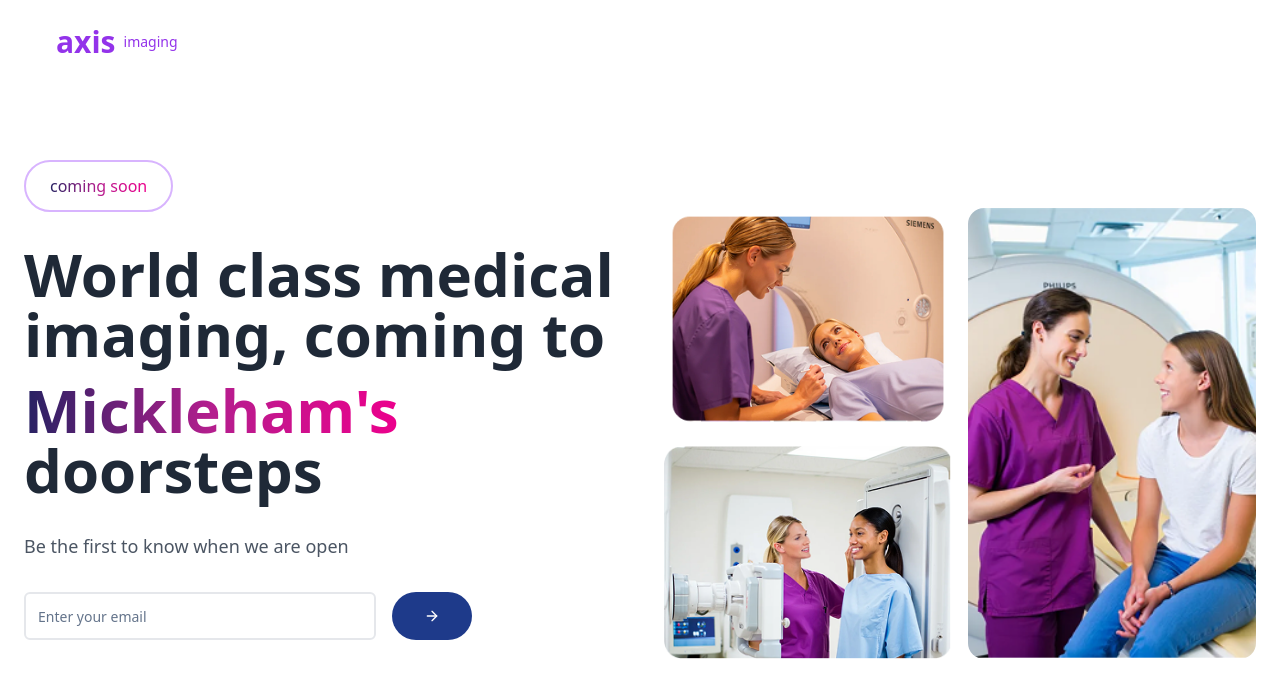
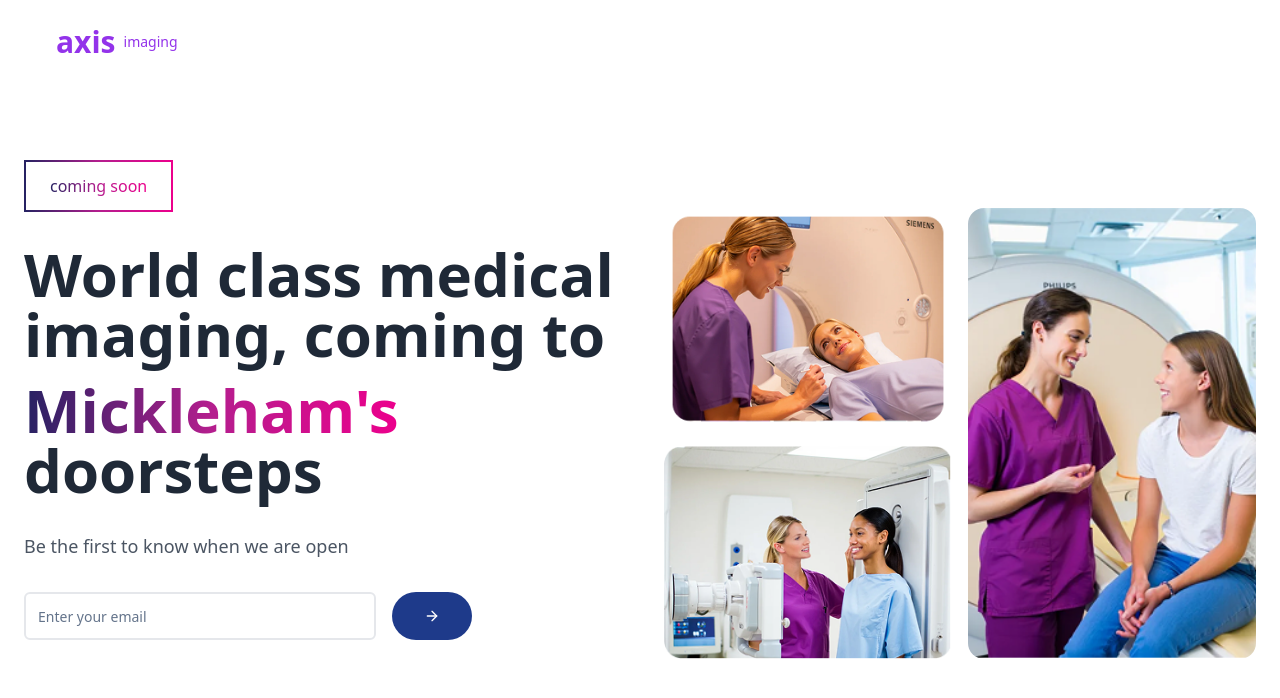
Before and after one commit to hasanaxis/stellar-web-launchpad-site, a React (Vite) app: page / in a window 1280 px wide. Shown: the top 698 px of the page. Built offline with nearby package versions, Linux system fonts and the light colour scheme.

Commit message:
Fix: Apply gradient to border
Apply the same gradient to the border of the specified element.

```diff
--- a/src/components/HeroSection.tsx
+++ b/src/components/HeroSection.tsx
@@ -12,7 +12,9 @@ const HeroSection = () => {
           {/* Left content */}
           <div className="space-y-8 animate-fade-in">
             {/* Coming soon badge */}
-            <div className="inline-flex items-center px-6 py-3 rounded-full border-2 border-purple-300 bg-white/80 backdrop-blur-sm">
+            <div className="inline-flex items-center px-6 py-3 rounded-full border-2 bg-white/80 backdrop-blur-sm" style={{
+              borderImage: 'linear-gradient(to right, #262262, #B41E8E, #EC008C) 1'
+            }}>
               <span className="bg-gradient-to-r from-[#262262] via-[#B41E8E] to-[#EC008C] bg-clip-text text-transparent font-medium">coming soon</span>
             </div>
 
```
